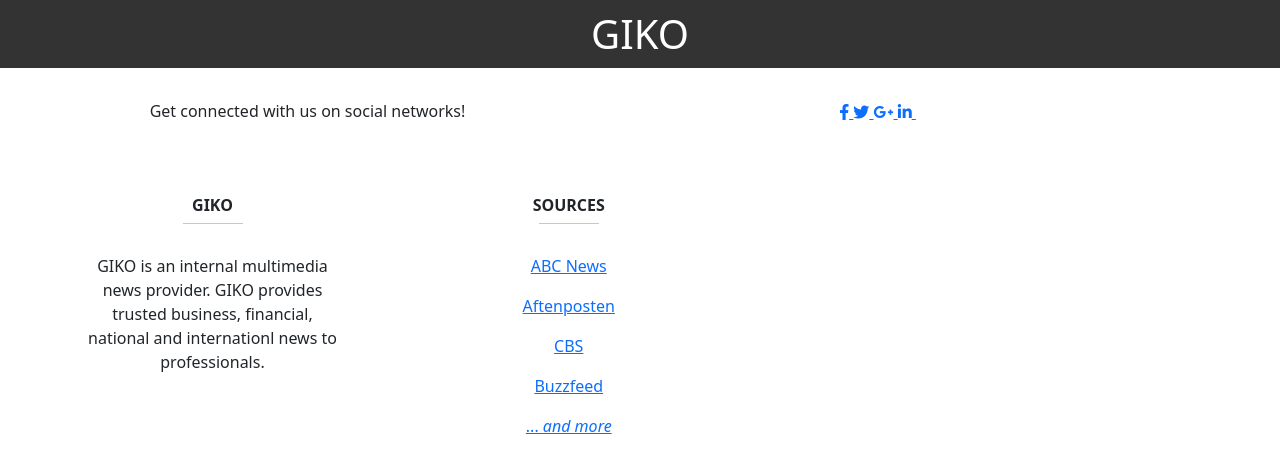
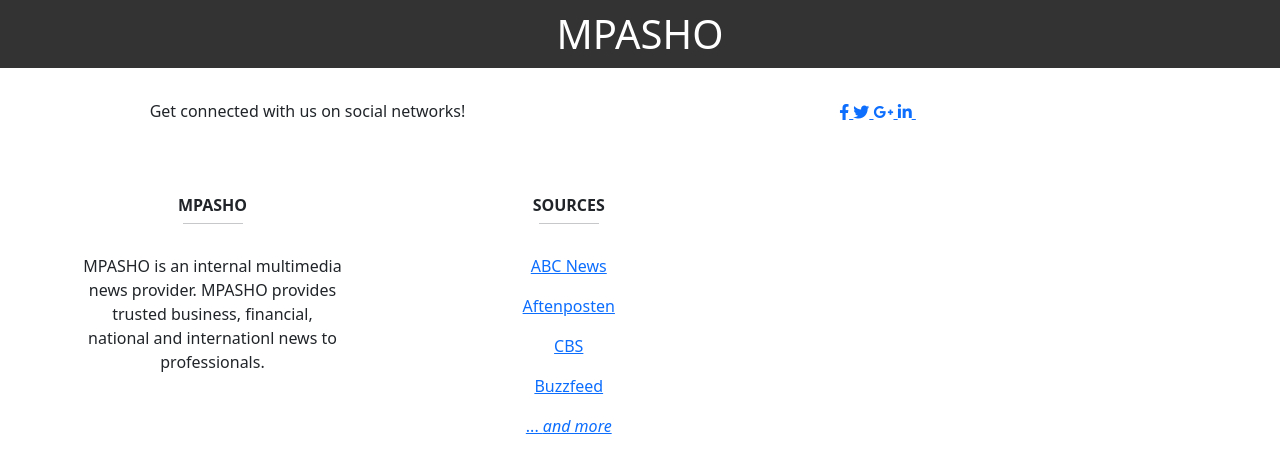
Before and after one commit to Arnoldblair/NewsAPI, a Flask app: template app/templates/base.html in a window 1280 px wide. Shown: the top 473 px of the page. Run offline with Flask 2, Linux system fonts and the light colour scheme; the template is opened without the code that fills it, so the values that code supplies are empty; some libraries are stand-ins or nearby versions.

Commit message:
edit base.html

```diff
--- a/app/templates/base.html
+++ b/app/templates/base.html
@@ -17,7 +17,7 @@
 
 <body>
     <nav class="test" style="background: #333;">
-        <h1 style="color: #fff;text-align: center;padding: 10px;">GIKO</h1>
+        <h1 style="color: #fff;text-align: center;padding: 10px;">MPASHO</h1>
     </nav>
     <!-- <a class="navbar-brand" href="/"> Home </a> -->
     {% block content %}
@@ -76,11 +76,11 @@
                 <!-- First column -->
                 <div class="col-md-3 col-lg-4 col-xl-3 mb-4">
                     <h6 class="text-uppercae font-weight-bold">
-                        <strong>GIKO</strong>
+                        <strong>MPASHO</strong>
                     </h6>
                     <hr class="deep-purple accent-2 mb-4 mt-0 d-inline-block mx-auto" style="width: 60px;">
 
-                    <p>GIKO is an internal multimedia news provider. GIKO provides trusted business, financial, national
+                    <p>MPASHO is an internal multimedia news provider. MPASHO provides trusted business, financial, national
                         and internationl news to professionals. </p>
                 </div>
                 <!-- /.First column -->
```
Also changed, not shown: 1 other file.
